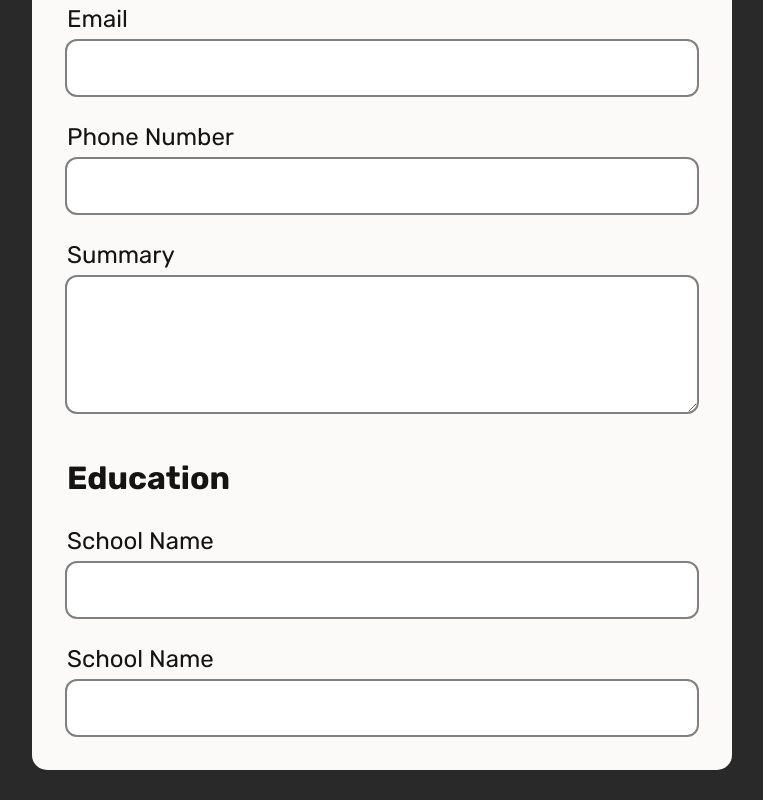
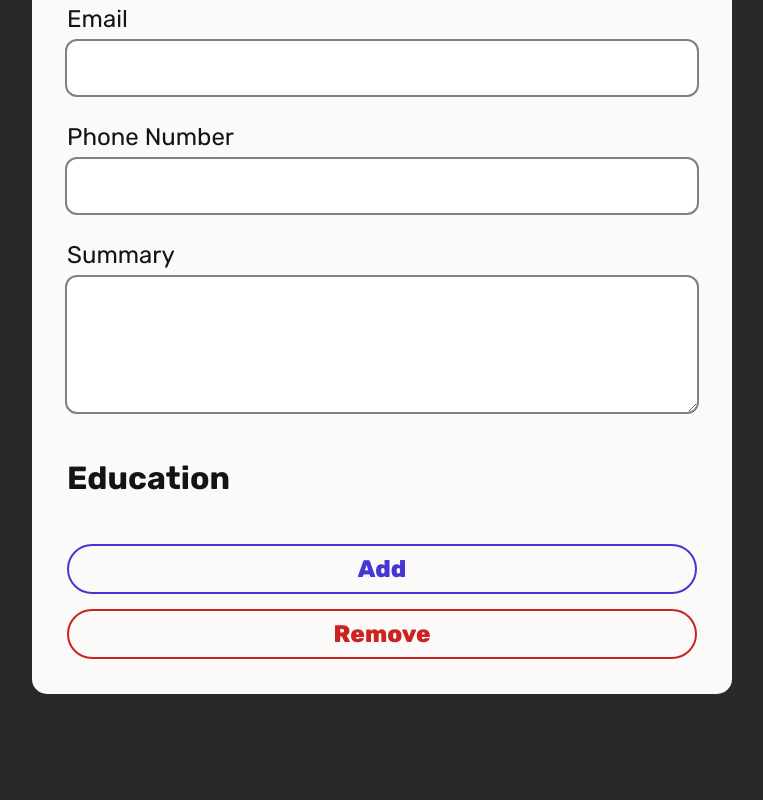
Before and after one commit to omardevelops/cv-app, a React (Vite) app: page / in a window 1280 px wide. Shown: the part 531-1331 px from the top of the page, without its empty margins (258-1021 px from the left). After the commit the page ends 1255 px from the top, so only its background shows below. Built offline with nearby package versions, Linux system fonts and the light colour scheme; the HTML template or start-up script is replaced by a standard one; a web font is replaced by a local one.

Commit message:
add: modular sections (add,remove)

```diff
--- a/src/App.css
+++ b/src/App.css
@@ -4,8 +4,8 @@
   --dark-bg-color: #292929;
   --secondary-dark-bg-color: #141414;
   --accent-color-1: #fea82f;
-  --accent-color-2: #ff5e5b;
-  --accent-color-3: #5448c8;
+  --accent-color-2: #ca2320;
+  --accent-color-3: #4636d2;
 }
 @font-face {
   font-family: Figno;
@@ -106,6 +106,42 @@ input:invalid {
 input:invalid + span {
   display: inline;
 }
+form input[type='date'] {
+  cursor: pointer;
+}
+
+form .btnGroup button {
+  width: 100%;
+  height: 50px;
+  font: inherit;
+  font-weight: 800;
+  background: none;
+  color: white;
+  border-radius: 30px;
+  margin-top: 15px;
+  transition: 0.1s;
+  cursor: pointer;
+}
+form .btnGroup button:hover {
+  transition: 0.1s;
+}
+
+form .btnGroup button.add {
+  color: var(--accent-color-3);
+  border: 2px solid var(--accent-color-3);
+}
+form .btnGroup button.add:hover {
+  background-color: var(--accent-color-3);
+  color: white;
+}
+form .btnGroup button.remove {
+  color: var(--accent-color-2);
+  border: 2px solid var(--accent-color-2);
+}
+form .btnGroup button.remove:hover {
+  background-color: var(--accent-color-2);
+  color: white;
+}
 
 @media only screen and (max-width: 767px) {
   form {
--- a/src/App.jsx
+++ b/src/App.jsx
@@ -6,6 +6,13 @@ import './App.css';
 class App extends React.Component {
   constructor(props) {
     super(props);
+
+    this.educationTemplate = {
+      institutionName: '',
+      titleOfStudy: '',
+      startDate: '',
+      endDate: '', // could be ongoing/present
+    };
 
     this.state = {
       general: [
@@ -17,20 +24,15 @@ class App extends React.Component {
           summary: '',
         },
       ],
-      education: [
-        {
-          schoolName: '',
-        },
-        {
-          schoolName: '',
-        },
-      ],
+      education: [],
     };
 
-    this.handleChange = this.handleChange.bind(this);
+    // this.handleChange = this.handleChange.bind(this);
+    // this.addToSection = this.addToSection.bind(this);
+    // this.removeFromSection = this.removeFromSection.bind(this);
   }
 
-  handleChange(e, key, section, index) {
+  handleChange = (e, key, section, index) => {
     console.log(this.state);
     this.setState((state) => {
       const newArr = [...state[section]]; // Get old entries and values
@@ -41,7 +43,11 @@ class App extends React.Component {
 
       return resultObject;
     });
-  }
+  };
+
+  addToSection = (e, section) => {};
+
+  removeFromSection = (e, section) => {};
 
   render() {
     return (
@@ -52,7 +58,12 @@ class App extends React.Component {
 
         <div className="main">
           <form onSubmit={(e) => e.preventDefault()}>
-            <Form info={this.state} handleChange={this.handleChange} />
+            <Form
+              info={this.state}
+              handleChange={this.handleChange}
+              addToSection={this.addToSection}
+              removeFromSection={this.removeFromSection}
+            />
           </form>
         </div>
       </div>
--- a/src/components/Form.jsx
+++ b/src/components/Form.jsx
@@ -8,13 +8,7 @@ const sectionTemplate = {
 };
 
 class Form extends React.Component {
-  constructor(props) {
-    super(props);
-
-    this.generateFormFields = this.generateFormFields.bind(this);
-  }
-
-  generateFormFields(info, section) {
+  generateFormFields = (info, section) => {
     // Get array of generalInfo keys
     const { handleChange } = this.props;
 
@@ -52,7 +46,32 @@ class Form extends React.Component {
         );
       });
     });
-  }
+  };
+
+  // Allows
+  generateAddRemoveBtns = (section) => {
+    const { addToSection, removeFromSection } = this.props;
+    if (section === 'education' || section === 'experience') {
+      return (
+        <div className="btnGroup">
+          <button
+            type="button"
+            className="add"
+            onClick={(e) => addToSection(e, section)}
+          >
+            Add
+          </button>
+          <button
+            type="button"
+            className="remove"
+            onClick={(e) => removeFromSection(e, section)}
+          >
+            Remove
+          </button>
+        </div>
+      );
+    }
+  };
 
   render() {
     const { info } = this.props; // Get state
@@ -63,7 +82,10 @@ class Form extends React.Component {
           <div key={section}>
             <fieldset className={section}>
               <legend>{sectionTemplate[section]}</legend>
-              <div>{this.generateFormFields(info[section], section)}</div>
+              <div>
+                {this.generateFormFields(info[section], section)}
+                {this.generateAddRemoveBtns(section)}
+              </div>
             </fieldset>
           </div>
         ))}
--- a/src/components/TemplateGenerator.js
+++ b/src/components/TemplateGenerator.js
@@ -25,8 +25,17 @@ const generateTemplate = (keys) => {
       case 'summary':
         template[key] = { label: 'Summary', type: 'textarea' };
         break;
-      case 'schoolName':
-        template[key] = { label: 'School Name' };
+      case 'institutionName':
+        template[key] = { label: 'Institution Name' };
+        break;
+      case 'titleOfStudy':
+        template[key] = { label: 'Title of Study' };
+        break;
+      case 'startDate':
+        template[key] = { label: 'Start Date', type: 'date' };
+        break;
+      case 'endDate':
+        template[key] = { label: 'End Date', type: 'date' };
         break;
       default:
         template[key] = { label: 'ErrorLabel' };
```
